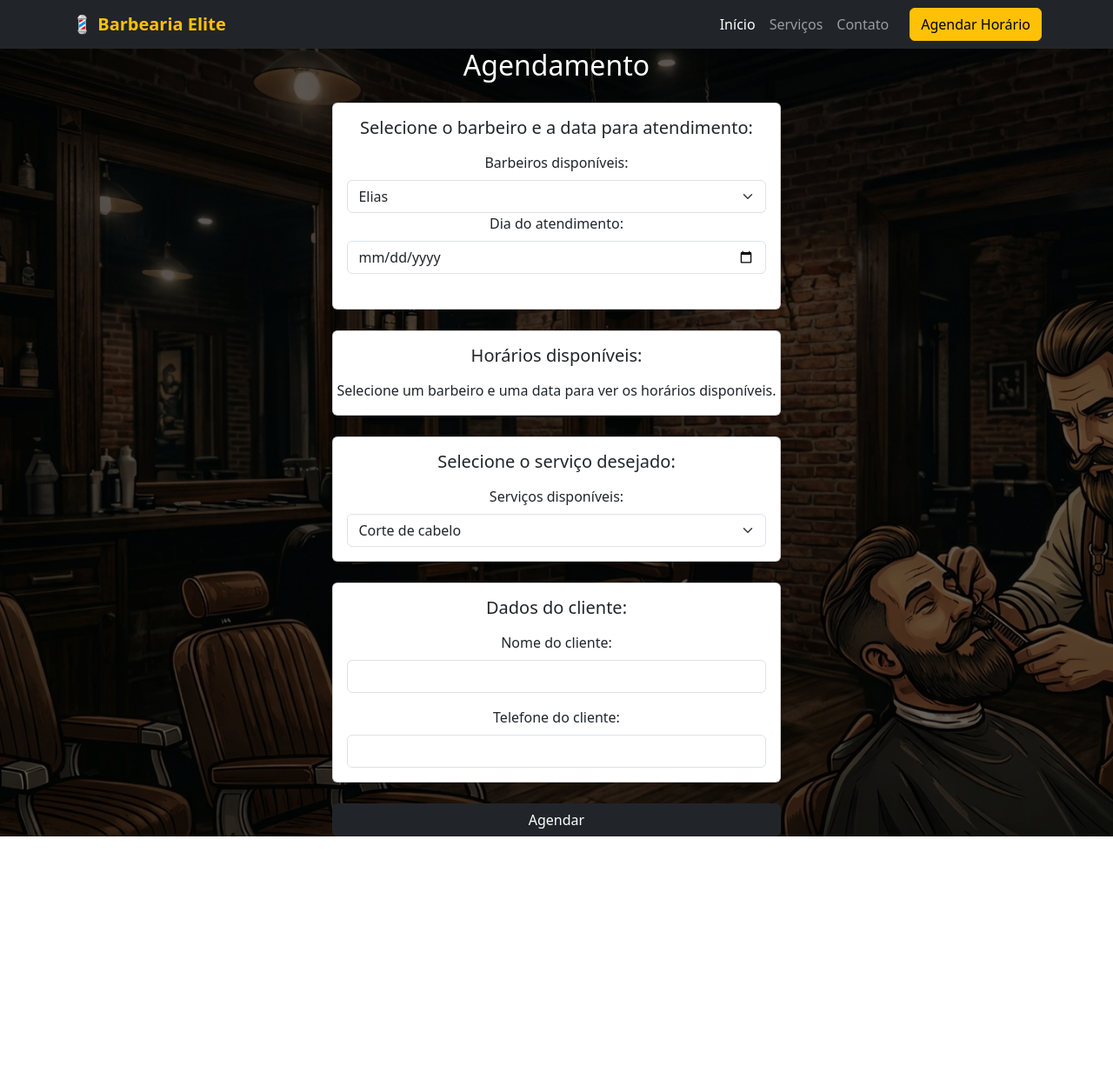
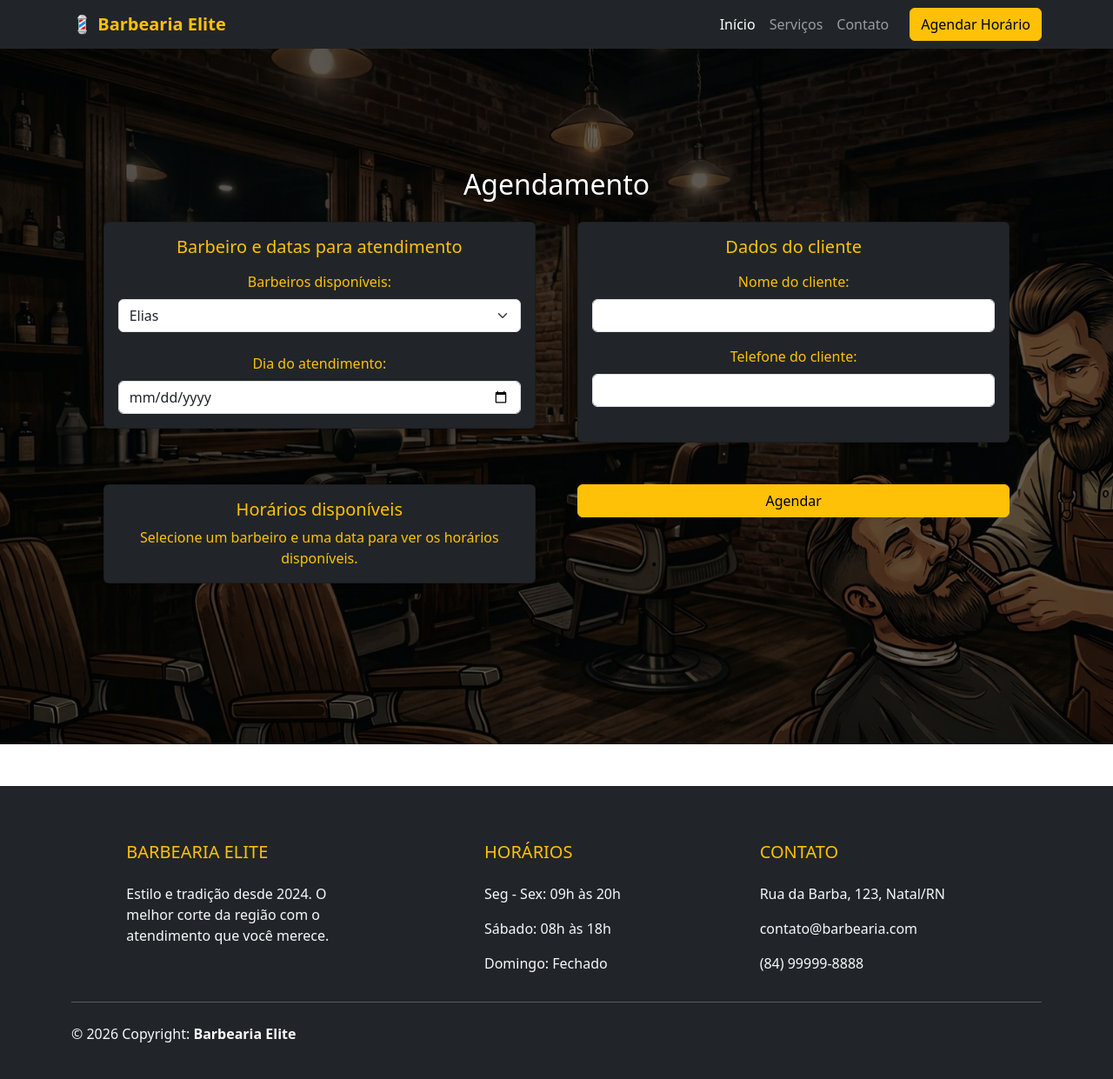
Before and after one commit to josehelias/agendamento_barbearia, a Django app: template agendamento/agenda/templates/agendar.html in a window 1280 px wide. Shown: the whole page at 87% size. Before the commit the page ends 962 px from the top, so only its background shows below. Run offline with Django 5.2, Linux system fonts and the light colour scheme; the template is opened without the code that fills it: values that come from a table or form of the project are taken from there, others are empty; data comes from the database, SQL or seed files in the repository; both versions use the stored data as it was after the commit.

Commit message:
Visual aprimorado

```diff
--- a/agendamento/agenda/static/css/barbearia.css
+++ b/agendamento/agenda/static/css/barbearia.css
@@ -8,6 +8,10 @@
     align-items: center;
     justify-content: center;
     position: relative;
+}
+
+.card-horarios {
+    min-height: 180px;
 }
 
 /* Camada escura para melhorar leitura do texto */
@@ -27,6 +31,7 @@
     justify-content: center;
     text-align: center;
     position: relative;
+    width: 100%;
 }
 
 .hero-home::before {
--- a/agendamento/agenda/static/js/agendamento.js
+++ b/agendamento/agenda/static/js/agendamento.js
@@ -24,16 +24,14 @@ function atualizarHorarios() {
                 return;
             }
 
-            let html = `
-                <label for="id_hora">Selecione um horário:</label>
-                <select id="id_hora" name="hora" required class="form-select mt-2">
-            `;
+            let html = ``;
 
             data.horarios.forEach(hora => {
-                html += `<option value="${hora}">${hora}</option>`;
+                html += `<div class="col-4 col-md-3 col-lg-2 mb-3">
+                <button type="button" class="btn btn-outline-warning w-100 btn-horario" data-horario="${hora}">
+                    ${hora}
+                </button></div>`;
             });
-
-            html += `</select>`;
 
             divHorarios.innerHTML = html;
 
@@ -42,6 +40,27 @@ function atualizarHorarios() {
             divHorarios.innerHTML = "Erro ao carregar horários.";
         });
 }
+
+function selecionarHorario(event) {
+
+}
+
+document.addEventListener("click", function(e){
+
+    if(e.target.classList.contains("btn-horario")){
+
+        document.querySelectorAll(".btn-horario")
+        .forEach(btn => btn.classList.remove("active"))
+
+        e.target.classList.add("active")
+
+        document.getElementById("horario-selecionado").value =
+        e.target.dataset.horario
+    }
+
+})
+
+
 // Ouvintes de eventos (Listeners)
 selectBarbeiro.addEventListener('change', atualizarHorarios);
 inputData.addEventListener('change', atualizarHorarios);
--- a/agendamento/agenda/templates/agendar.html
+++ b/agendamento/agenda/templates/agendar.html
@@ -1,16 +1,36 @@
 {% extends 'base.html' %}
 
 {% block content %}
-<section class="hero-home">
-    <div class="hero-content">
 
-        <form method="POST" id="form-agendamento">{% csrf_token %}
+{% if messages %}
+{% for message in messages %}
+<div class="alert alert-success alert-dismissible fade show shadow-lg border-0" role="alert"
+    style="background-color: #198754; color: white;">
+    <div class="d-flex align-items-center">
+        <i class="bi bi-check-circle-fill me-2 fs-4"></i>
+        <div>
+            <strong>Excelente!</strong> {{ message }}
+        </div>
+    </div>
+    <button type="button" class="btn-close btn-close-white" data-bs-dismiss="alert" aria-label="Close"></button>
+</div>
+{% endfor %}
+{% endif %}
+
+<section class="hero-home py-5 align-items-center container-fluid">
+    <div class="hero-content row justify-content-center">
+
+        <form method="POST" id="form-agendamento" class="col-lg-10">{% csrf_token %}
             <h2 class="mb-4 text-center">Agendamento</h2>
 
+            <input type="hidden" name="servico" value="{{ servico_id }}">
+
             <!-- Barbeiro -->
-            <div class="card shadow-sm mb-4">
+            <div class="row gx-5">
+                <div class="col-lg-6 mb-4">
+                    <div class="card bg-dark text-warning shadow-sm">
                         <div class="card-body">
-                    <h5 class="card-title mb-3">Selecione o barbeiro e a data para atendimento:</h5>
+                            <h5 class="card-title mb-3">Barbeiro e datas para atendimento</h5>
                             <label for="barbeiro-select" class="form-label">Barbeiros disponíveis:</label>
                             <select id="barbeiro-select" name="barb_nome" class="form-select">
                                 {% for barbeiro in barbeiros %}
@@ -20,56 +40,53 @@
                                 {% endfor %}
                             </select>
 
-                    <div class="mb-4">
+                            <div class="mt-4">
                                 <label for="id_data" class="form-label">Dia do atendimento:</label>
                                 <input type="date" id="id_data" name="data" min="{{ hoje }}" class="form-control">
                             </div>
                         </div>
                     </div>
-
-            <!-- Horários -->
-            <div class="card shadow-sm mb-4">
-                <div class="card-body">
-                    <h5 class="card-title mb-3">Horários disponíveis:</h5>
-                    <div class="row" id="grid-horarios">
-
-                    </div>
-                </div>
-            </div>
-
-            <!-- Serviço -->
-            <div class="card shadow-sm mb-4">
-                <div class="card-body">
-                    <h5 class="card-title mb-3">Selecione o serviço desejado:</h5>
-                    <label for="servico" class="form-label">Serviços disponíveis:</label>
-                    <select id="servico" name="servico" class="form-select">
-                        {% for servico in servicos %}
-                        <option value="{{ servico.id }}">
-                            {{ servico.nome }}
-                        </option>
-                        {% endfor %}
-                    </select>
-                </div>
                 </div>
 
                 <!-- Cliente -->
-            <div class="card shadow-sm mb-4">
+                <div class="col-lg-6 mb-4">
+                    <div class="card shadow-sm mb-4 bg-dark text-warning">
                         <div class="card-body">
-                    <h5 class="card-title mb-3">Dados do cliente:</h5>
+                            <h5 class="card-title mb-3">Dados do cliente</h5>
 
                             <div class="mb-3">
                                 <label for="client_nome" class="form-label">Nome do cliente:</label>
                                 <input type="text" id="client_nome" name="client_nome" class="form-control" required>
                             </div>
 
-                    <div>
+                            <div class="mb-4">
                                 <label for="telefone" class="form-label">Telefone do cliente:</label>
                                 <input type="text" id="telefone" name="telefone" class="form-control" required>
                             </div>
                         </div>
                     </div>
+                </div>
 
-            <button type="submit" class="save btn btn-dark w-100">Agendar</button>
+                <!-- Horários -->
+                <div class="col-lg-6 mb-4">
+                    <div class="card shadow-sm mb-4 bg-dark text-warning">
+                        <div class="card-body">
+                            <h5 class="card-title mb-3">Horários disponíveis</h5>
+                            <div class="row g-2" id="grid-horarios">
+
+                            </div>
+
+                            <input type="hidden" name="hora" id="horario-selecionado">
+
+                        </div>
+                    </div>
+                </div>
+
+                <div class="col-lg-6 mb-4">
+                    <button type="submit" id="btn-finalizar" class="btn btn-warning w-100">Agendar</button>
+                </div>
+
+            </div>
         </form>
     </div>
 </section>
--- a/agendamento/agenda/templates/base.html
+++ b/agendamento/agenda/templates/base.html
@@ -1,6 +1,7 @@
 {% load static %}
 <!DOCTYPE html>
 <html>
+
 <head>
     <meta charset="UTF-8">
     <meta name="viewport" content="width=device-width, initial-scale=1.0">
@@ -31,7 +32,7 @@
                             <a class="nav-link active" href="/">Início</a>
                         </li>
                         <li class="nav-item">
-                        <a class="nav-link" href="#">Serviços</a>
+                            <a class="nav-link" href="{% url 'servicos' %}">Serviços</a>
                         </li>
                         <li class="nav-item">
                             <a class="nav-link" href="#">Contato</a>
@@ -39,7 +40,7 @@
                     </ul>
 
                     <!-- Botão destaque -->
-                    <a href="{% url 'agendamentos' %}" class="btn btn-warning ms-3">
+                    <a href="{% url 'servicos' %}" class="btn btn-warning ms-3">
                         Agendar Horário
                     </a>
                 </div>
@@ -47,13 +48,59 @@
         </nav>
     </header>
 
-        <div>
+    <main>
         {% block content %}
         {% endblock %}
+    </main>
+
+    <footer class="bg-dark text-light pt-5 pb-4 mt-5">
+        <div class="container text-center text-md-start">
+            <div class="row text-center text-md-start">
+
+                <div class="col-md-3 col-lg-3 col-xl-3 mx-auto mt-3">
+                    <h5 class="text-uppercase mb-4 font-weight-bold text-warning">Barbearia Elite</h5>
+                    <p>Estilo e tradição desde 2024. O melhor corte da região com o atendimento que você merece.</p>
                 </div>
+
+                <div class="col-md-2 col-lg-2 col-xl-2 mx-auto mt-3">
+                    <h5 class="text-uppercase mb-4 font-weight-bold text-warning">Horários</h5>
+                    <p>Seg - Sex: 09h às 20h</p>
+                    <p>Sábado: 08h às 18h</p>
+                    <p>Domingo: Fechado</p>
+                </div>
+
+                <div class="col-md-4 col-lg-3 col-xl-3 mx-auto mt-3">
+                    <h5 class="text-uppercase mb-4 font-weight-bold text-warning">Contato</h5>
+                    <p><i class="fas fa-home mr-3"></i> Rua da Barba, 123, Natal/RN</p>
+                    <p><i class="fas fa-envelope mr-3"></i> contato@barbearia.com</p>
+                    <p><i class="fas fa-phone mr-3"></i> (84) 99999-8888</p>
+                </div>
+
+            </div>
+
+            <hr class="mb-4">
+
+            <div class="row align-items-center">
+                <div class="col-md-7 col-lg-8">
+                    <p>© 2026 Copyright: <strong>Barbearia Elite</strong></p>
+                </div>
+                <div class="col-md-5 col-lg-4">
+                    <div class="text-center text-md-end">
+                        <a href="#" class="text-light me-4" style="text-decoration: none;"><i
+                                class="fab fa-facebook"></i></a>
+                        <a href="#" class="text-light me-4" style="text-decoration: none;"><i
+                                class="fab fa-instagram"></i></a>
+                        <a href="#" class="text-light" style="text-decoration: none;"><i
+                                class="fab fa-whatsapp"></i></a>
+                    </div>
+                </div>
+            </div>
+        </div>
+    </footer><!--  -->
 
     <script src="{% static 'js/agendamento.js' %}"></script>
     <script src="https://cdn.jsdelivr.net/npm/bootstrap@5.3.2/dist/js/bootstrap.bundle.min.js"></script>
 
 </body>
+
 </html>
--- a/agendamento/agenda/templates/home.html
+++ b/agendamento/agenda/templates/home.html
@@ -5,7 +5,7 @@
 <section class="hero-home">
     <div class="hero-content">
         <h1>Mais que um corte, sua melhor versão.</h1>
-        <a href="{% url 'agendamentos' %}" class="btn-cta">Agendar Agora</a>
+        <a href="{% url 'servicos' %}" class="btn-cta">Agendar Agora</a>
 
         <section>
             <div class="container stats-grid">
--- a/agendamento/agenda/urls.py
+++ b/agendamento/agenda/urls.py
@@ -3,6 +3,7 @@ from . import views
 
 urlpatterns = [
     path('', views.home, name='home'),
-    path('agendamentos/', views.agendamentos, name='agendamentos'),
+    path('agendamentos/', views.servicos, name='agendamentos'),
+    path('servicos/', views.servicos, name='servicos'),
     path('buscar-horarios/', views.buscar_horarios, name='buscar_horarios'),
 ]
```
Also changed, not shown: agendamento/agenda/templates/serviços.html (added, +31 -0 lines), agendamento/agenda/views.py (+29 -18 lines), agendamento/agenda/templates/contaato.html (added), agendamento/db.sqlite3. Lines whose indentation alone changed are shown as unchanged.
